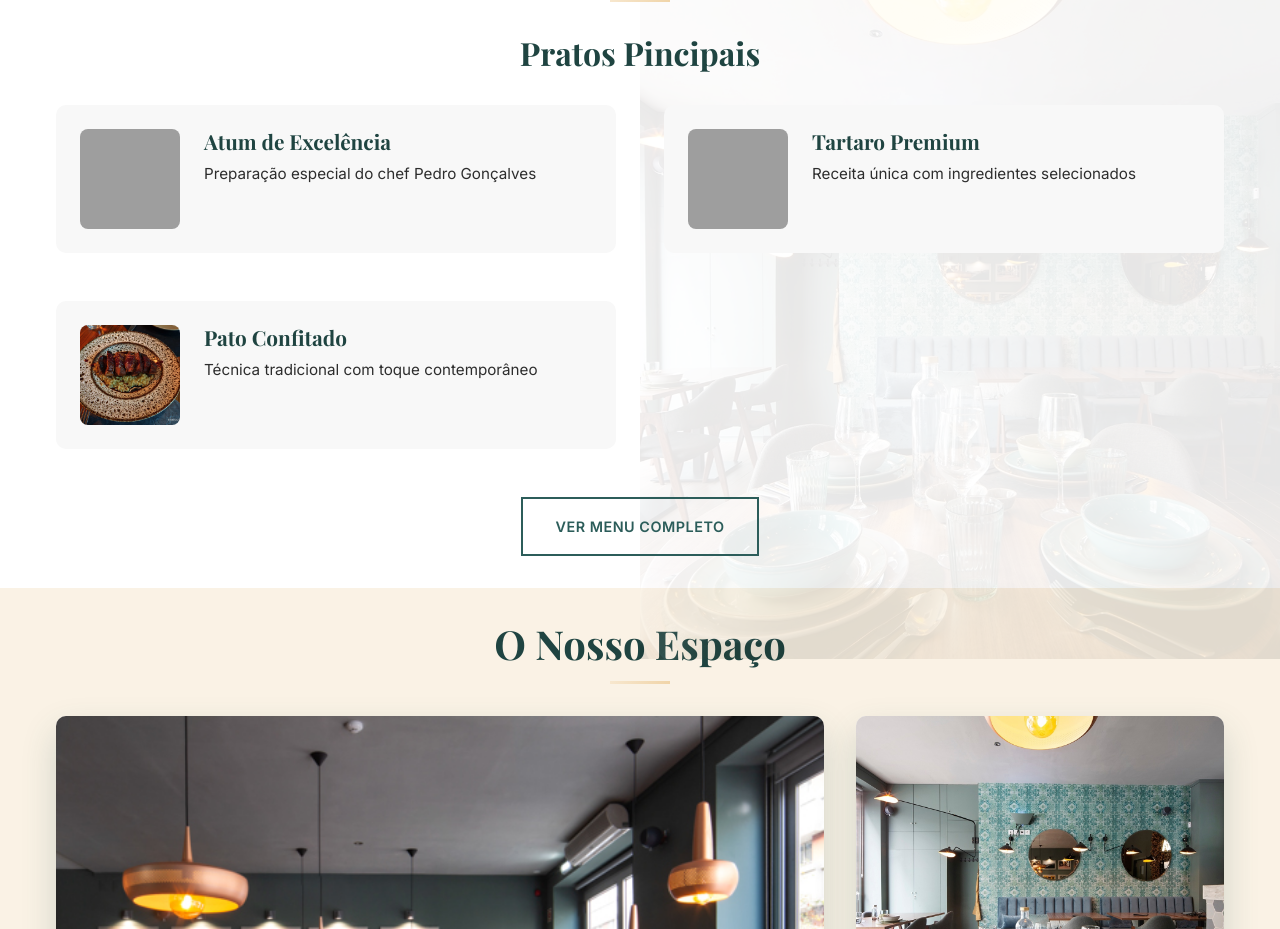
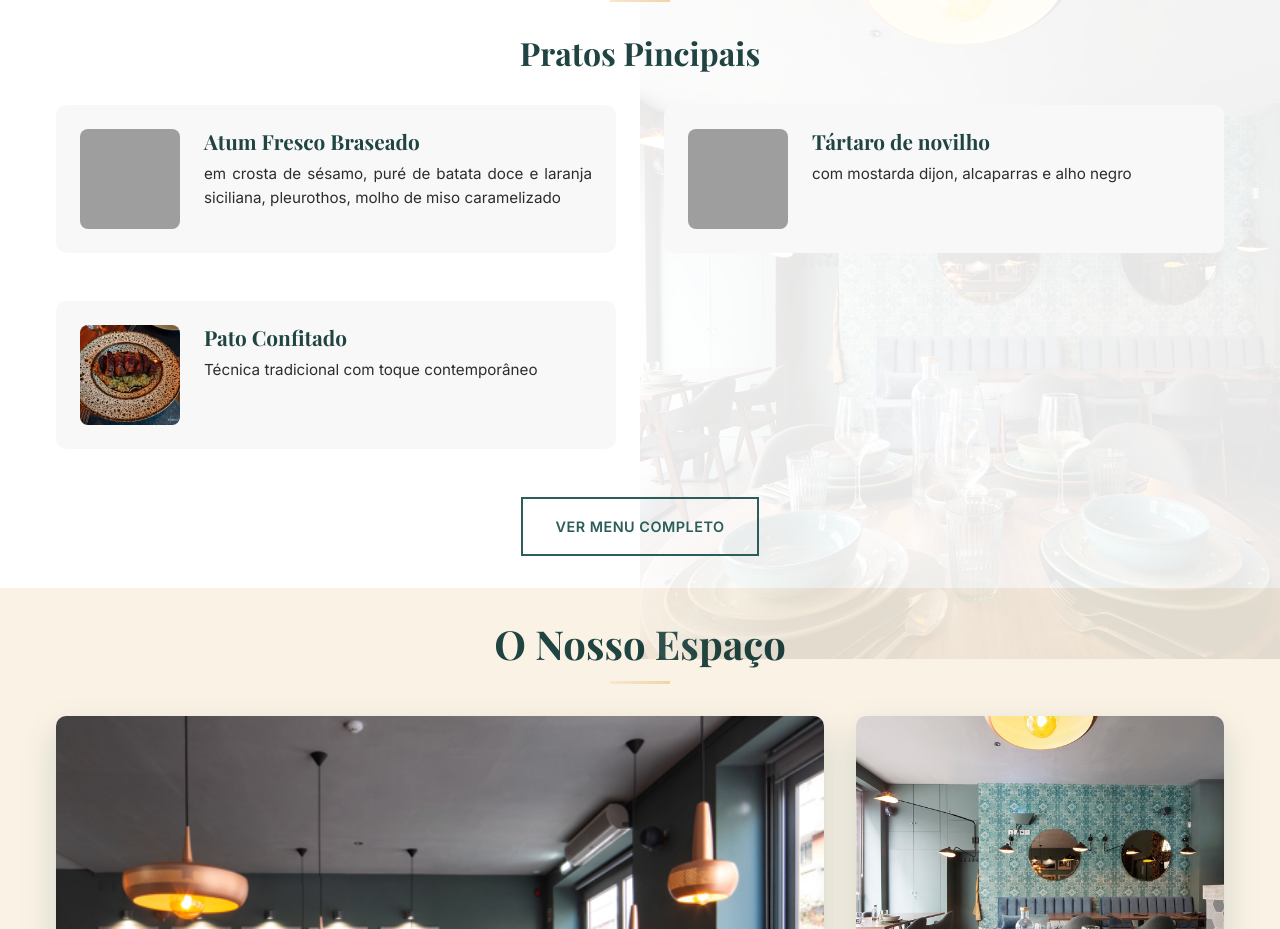
Before and after one commit to tiagoanoliveira/restaurante-cisma, a plain HTML site: page index.html in a window 1280 px wide. Shown: the part 1624-2553 px from the top of the page. Drawn offline with nearby package versions, Linux system fonts and the light colour scheme; grey boxes are pictures that could not be loaded; a web font is replaced by a local one.

Commit message:
Update plates

```diff
--- a/index.html
+++ b/index.html
@@ -95,8 +95,8 @@
                                 <img src="resources/atum.png" alt="Atum">
                             </div>
                             <div class="menu-item-info">
-                                <h4>Atum de Excelência</h4>
-                                <p>Preparação especial do chef Pedro Gonçalves</p>
+                                <h4>Atum Fresco Braseado</h4>
+                                <p>em crosta de sésamo, puré de batata doce e laranja siciliana, pleurothos, molho de miso caramelizado</p>
                             </div>
                         </div>
                         <div class="menu-item">
@@ -104,8 +104,8 @@
                                 <img src="resources/tartaro.png" alt="Tartaro">
                             </div>
                             <div class="menu-item-info">
-                                <h4>Tartaro Premium</h4>
-                                <p>Receita única com ingredientes selecionados</p>
+                                <h4>Tártaro de novilho</h4>
+                                <p>com mostarda dijon, alcaparras e alho negro</p>
                             </div>
                         </div>
                         <div class="menu-item">
```
